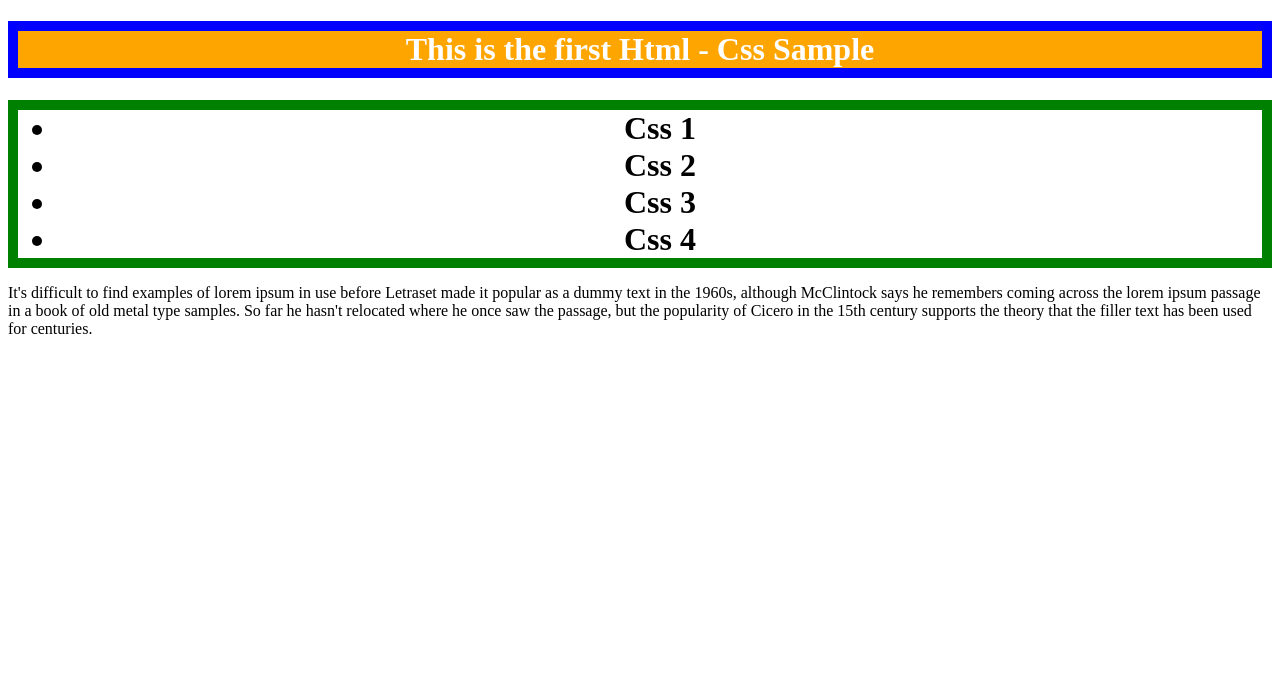
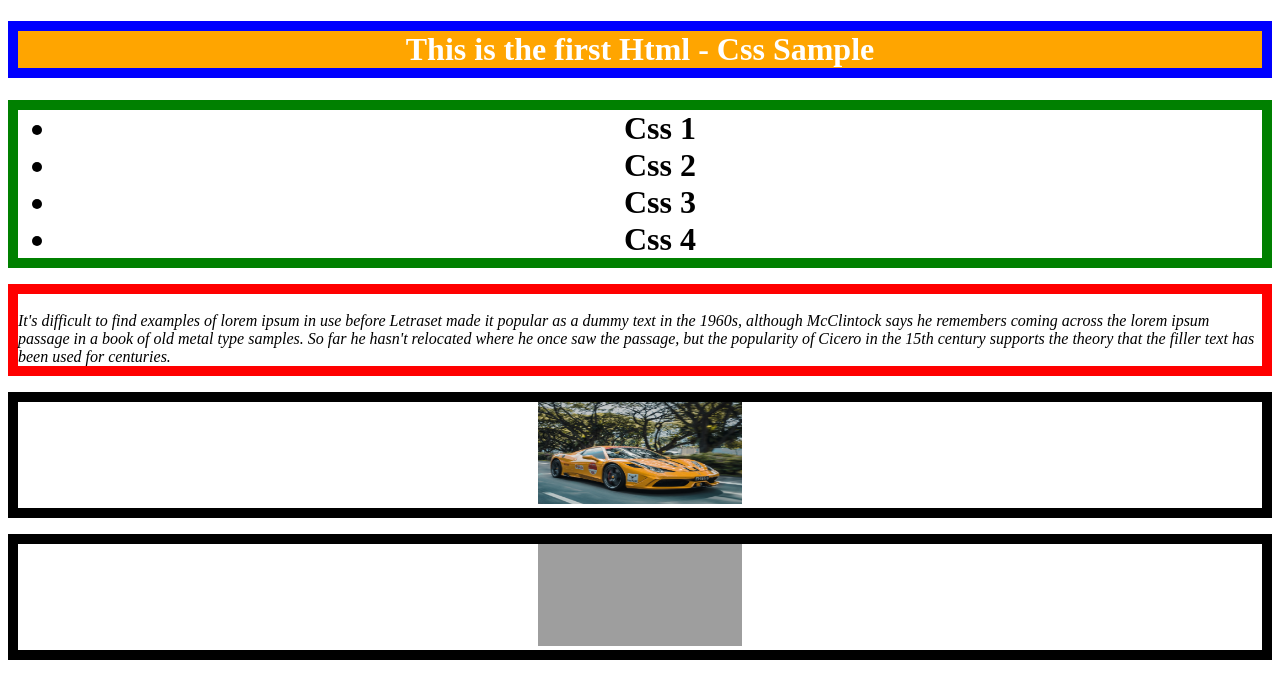
Before and after one commit to alperece/Html-Css-Basics, a plain HTML site: page HTML-CSS/html-css.html in a window 1280 px wide. Drawn offline with Linux system fonts and the light colour scheme; grey boxes are pictures that could not be loaded.

Commit message:
html-css 2 comments

```diff
--- a/HTML-CSS/html-css.html
+++ b/HTML-CSS/html-css.html
@@ -19,13 +19,21 @@
       <li style="text-align:center; font-size: 200%"><b>Css 4</b></li>
     </ul>
 
-    <p>
-      It's difficult to find examples of lorem ipsum in use before Letraset made
-      it popular as a dummy text in the 1960s, although McClintock says he
-      remembers coming across the lorem ipsum passage in a book of old metal
-      type samples. So far he hasn't relocated where he once saw the passage,
-      but the popularity of Cicero in the 15th century supports the theory that
-      the filler text has been used for centuries.
+    <p style="border:10px solid red">
+      <i>
+        <em>
+        <br>It's difficult to find examples of lorem ipsum in use before Letraset
+        made it popular as a dummy text in the 1960s, although McClintock says
+        he remembers coming across the lorem ipsum passage in a book of old
+        metal type samples. So far he hasn't relocated where he once saw the
+        passage, but the popularity of Cicero in the 15th century supports the
+        theory that the filler text has been used for centuries.</br>
+        </em>
+      </i>
     </p>
+
+    <p style="text-align:center; border:10px solid black"><img src="../images/car1.jpeg" alt="Html5" width="204" height="102"></p>
+    <p style="text-align:center; border:10px solid black"><img src="https://upload.wikimedia.org/wikipedia/commons/f/f9/Phoenicopterus_ruber_in_S%C3%A3o_Paulo_Zoo.jpg" alt="Html5" style="width:204px; height:102px;"><p>
+
   </body>
 </html>
```
Also changed, not shown: HTML-CSS/html-css.css (added, +22 -0 lines).
